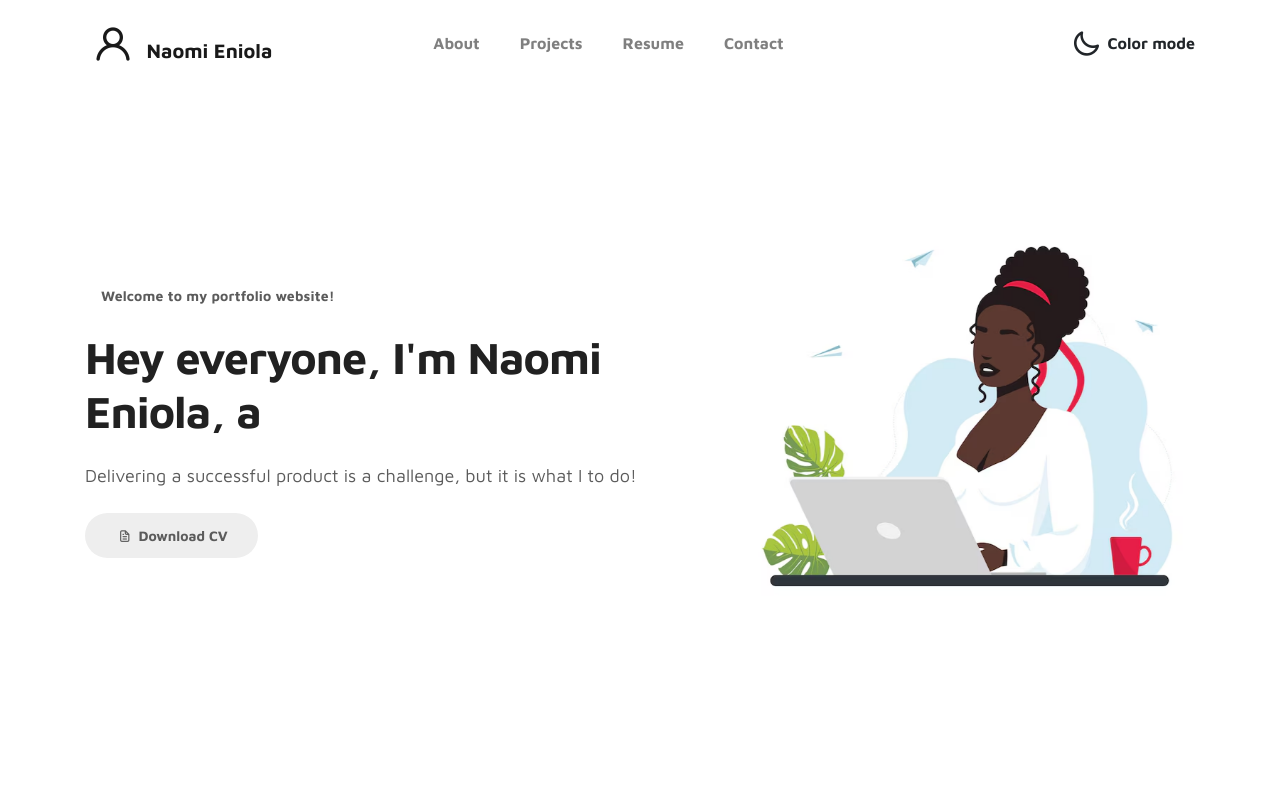
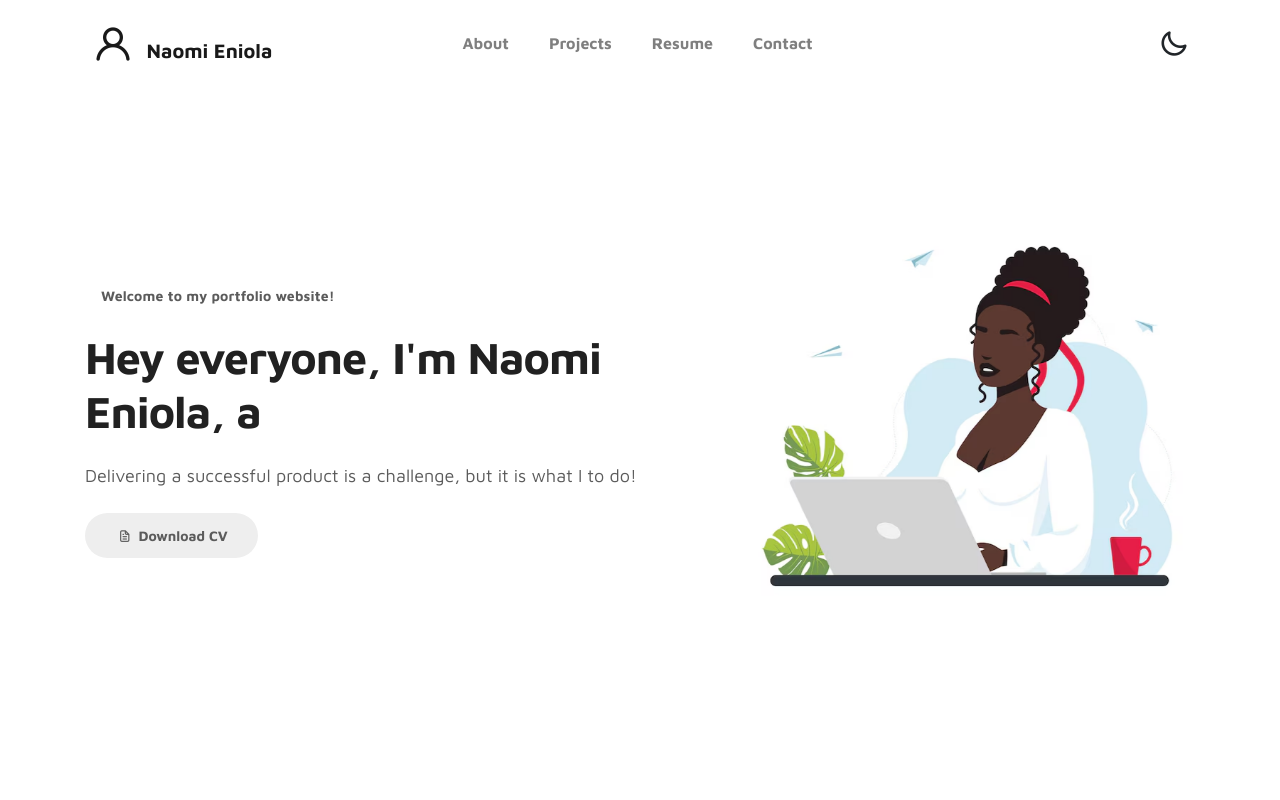
Before and after one commit to naomieniola/portfolio, a plain HTML site: page index.html in a window 1280 px wide. Shown: the top 800 px of the page. Drawn offline with Linux system fonts and the light colour scheme.

Commit message:
commit 47

```diff
--- a/index.html
+++ b/index.html
@@ -51,7 +51,7 @@
                     <div class="ml-lg-4">
                       <div class="color-mode d-lg-flex justify-content-center align-items-center">
                         <i class="color-mode-icon"></i>
-                        Color mode
+                        <!-- Color mode -->
                       </div>
                     </div>
                 </ul>
```
